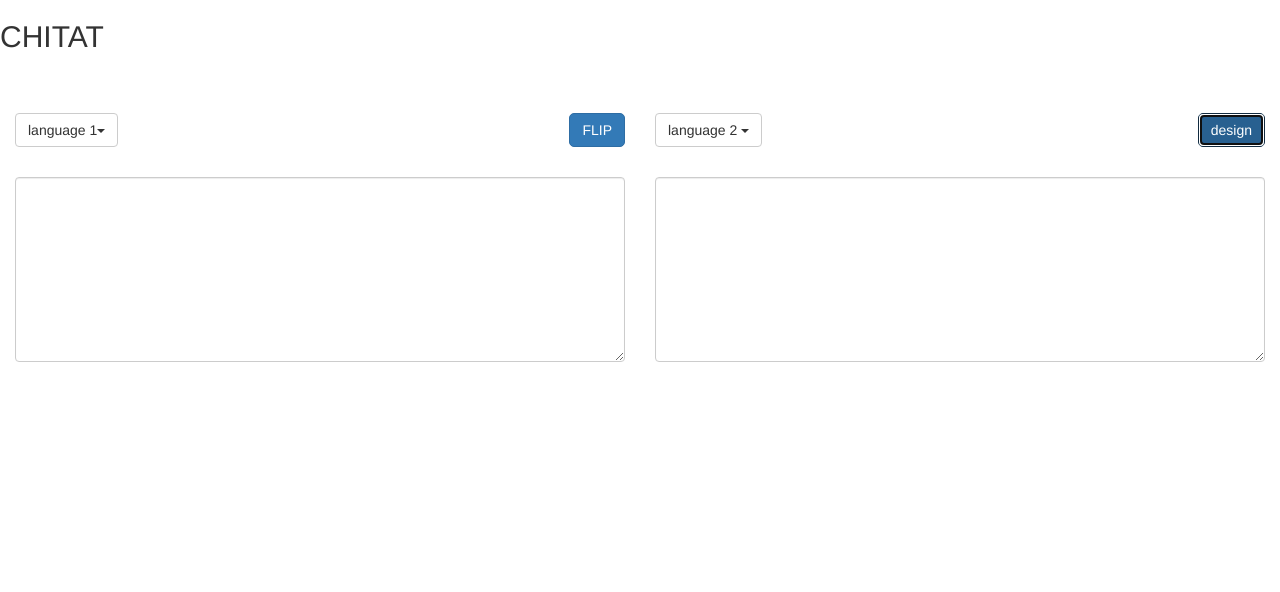
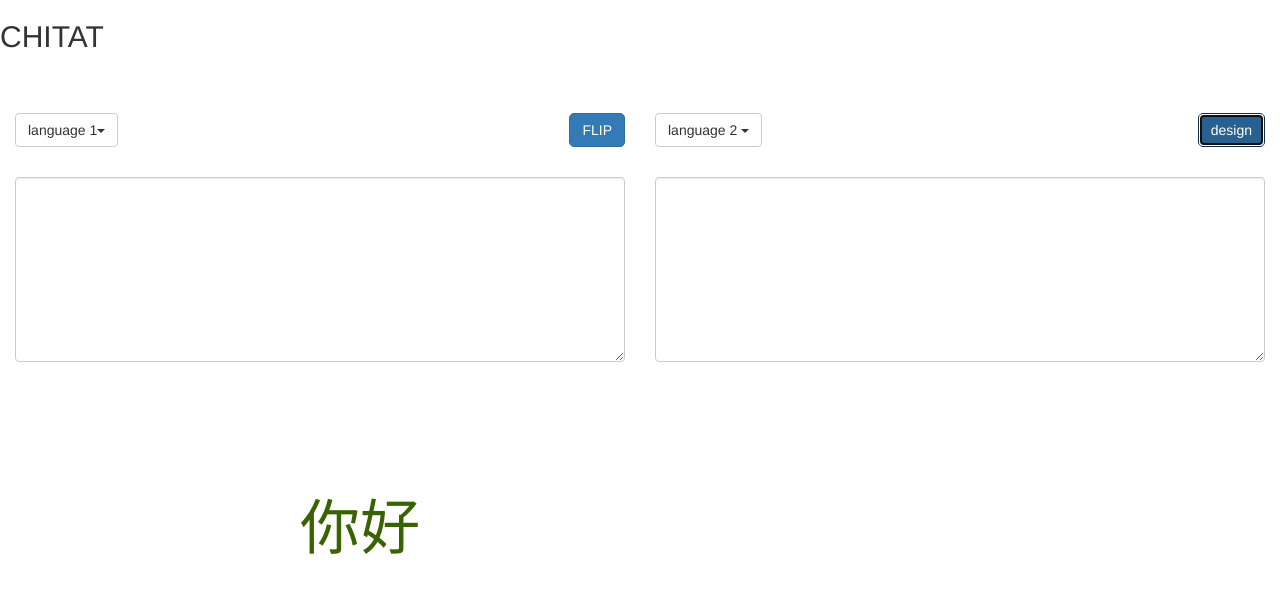
Before and after one commit to andreGarvin/chit-chat, a plain HTML site: page index.html in a window 1280 px wide. Both pictures are taken after a click on the button "design". Drawn offline with nearby package versions, Linux system fonts and the light colour scheme; no server answers.

Commit message:
adding a showing and hiding the gifs id

```diff
--- a/main.css
+++ b/main.css
@@ -37,5 +37,4 @@ h1{
     animation-iteration-count: 100;
     margin-top: 300px;
     margin-left: 300px;
-    display: none;
 }
--- a/translate.js
+++ b/translate.js
@@ -93,3 +93,6 @@ $(document).ready(function() {
     });
 
 });
+$("#design").click(function(){
+    $("#gif").show()
+})
```
